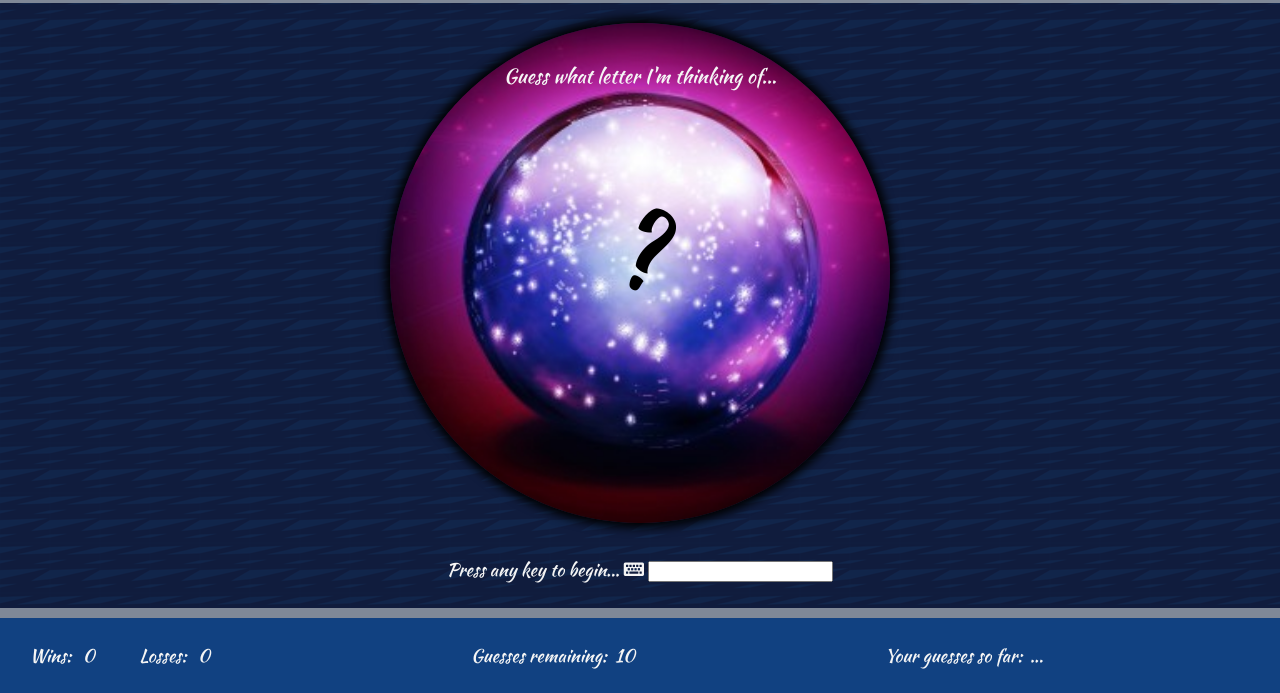
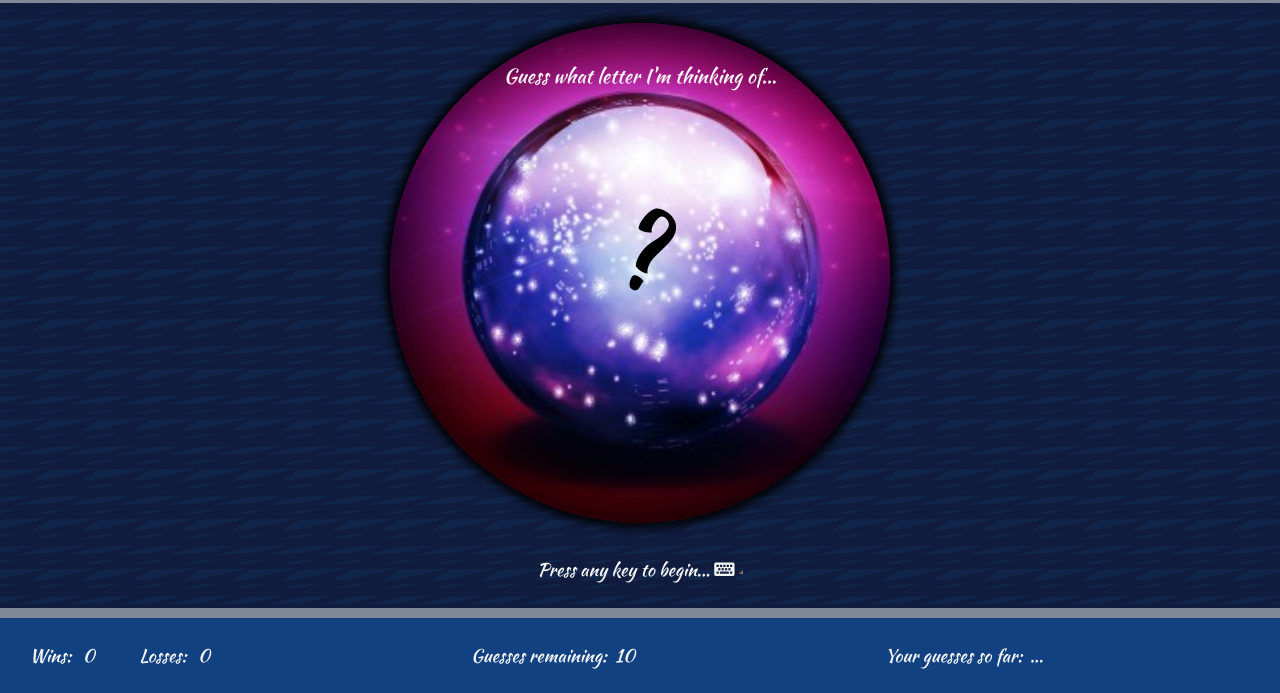
Before and after one commit to ejhalpin/Psychic-Game, a plain HTML site: page index.html in a window 1280 px wide. Shown: the part 107-800 px from the top of the page. Drawn offline with Linux system fonts and the light colour scheme.

Commit message:
fixed visible input

```diff
--- a/assets/css/style.css
+++ b/assets/css/style.css
@@ -130,11 +130,13 @@ label {
     font-size: 12px;
   }
 }
-
-#autokey:focus {
-  scale: 1;
+#autokey {
   width: 0;
   height: 0;
   padding: 0;
   outline: none;
+  background-color: transparent;
 }
+#autokey:focus {
+  scale: 1;
+}
```
